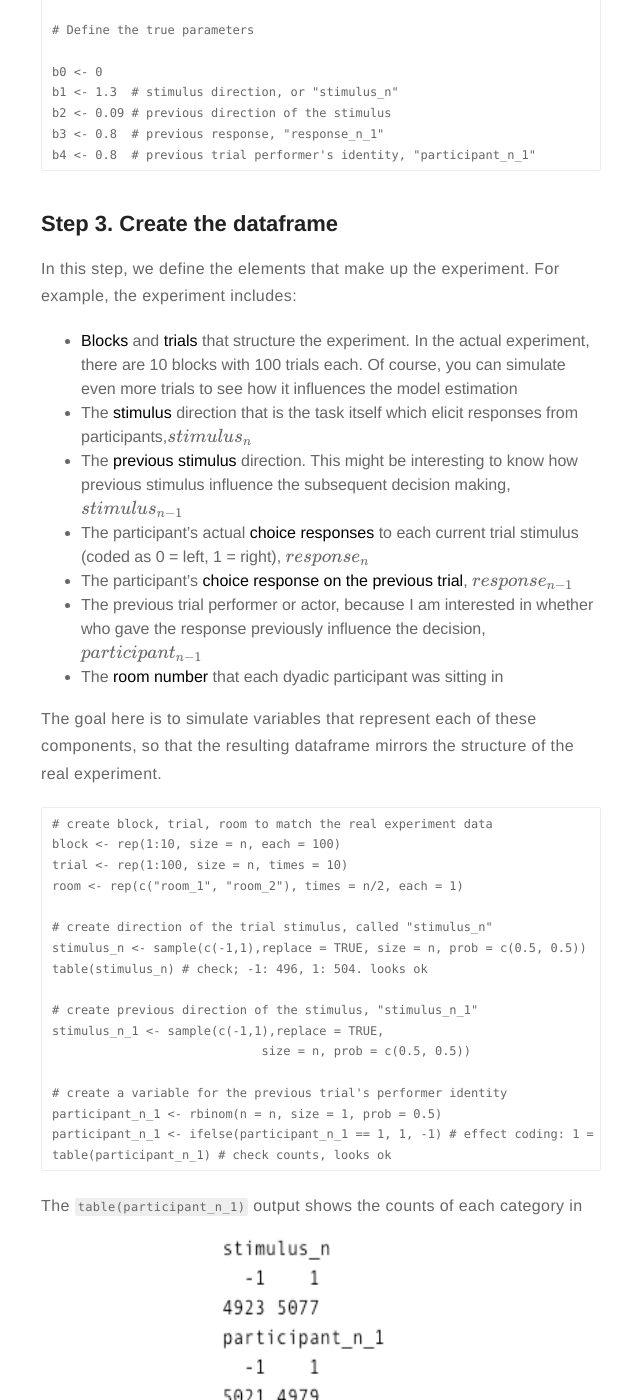
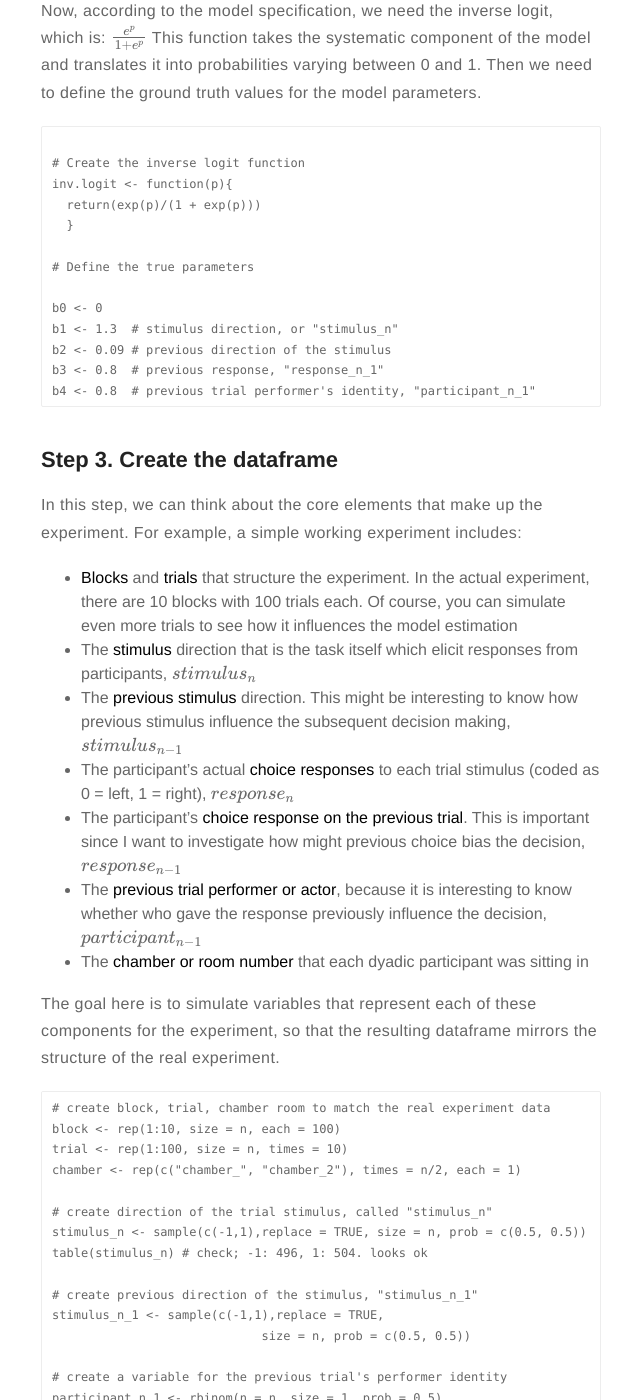
Before and after one commit to annhuangresearch/annhuangresearch.github.io, a Jekyll site: the page built from _posts/2022-12-13-GLM-simulation.md, in a window 1280 px wide and 1400 px high, scrolled down 5341 px. Shown: the whole window, without its empty margins (319-959 px from the left). Built offline with Jekyll 4.4.1, drawn with Linux system fonts in a browser that asks for light colours; comment, search, counter and statistics services are not loaded; some of the changed text lies outside the part shown.

Commit message:
revised the post

````diff
--- a/_posts/2022-12-13-GLM-simulation.md
+++ b/_posts/2022-12-13-GLM-simulation.md
@@ -81,15 +81,20 @@
 
 ## Step 1. Specify the model
 
-- First, we specify the regression model:
+- **First, we specify the regression model**:
+
   $$
   Pr(Y=1) = \text{logit}^{-1}(\beta_{0} + \beta_{1}X)
   $$
-- More specifically, we can write out the variables that predict the observed choice response e.g., the stimulus direction, the previous stimulus direction, etc:
-  $$
-  Pr(\text{Response} = 1) = \text{logit}^{-1}\big(\beta_{0} + \beta_{1}\cdot\text{Direction} + \beta_{2}\cdot\text{PrevDirection}\big)
-  $$
+
+- More specifically, we can write out the variables that predict the observed choice response e.g., the stimulus direction, the previous stimulus direction, so on:
+
+  $$ Pr(\text{Response} = 1) = \text{logit}^{-1}\Big(\beta_{0} + \beta_{1}\cdot\text{stimulus direction}$$
+
+  $$+ \beta_{2}\cdot\text{previous stimulus direction}\Big)$$
+
 - For logistic regression modeling estimation, the dependent variable is the participants’ response choices, which were bounded between 0 and 1, reflecting the probability of selecting rightward, rising from 0 (left) to 1 (right):
+
   $$
   \text{Response} =
   \begin{cases}
@@ -140,23 +146,23 @@
 
 ## Step 3. Create the dataframe
 
-In this step, we define the elements that make up the experiment. For example, the experiment includes:
+In this step, we can think about the core elements that make up the experiment. For example, a simple working experiment includes:
 
 - **Blocks** and **trials** that structure the experiment. In the actual experiment, there are 10 blocks with 100 trials each. Of course, you can simulate even more trials to see how it influences the model estimation
-- The **stimulus** direction that is the task itself which elicit responses from participants,$$stimulus_{n}$$
+- The **stimulus** direction that is the task itself which elicit responses from participants, $$stimulus_{n}$$
 - The **previous stimulus** direction. This might be interesting to know how previous stimulus influence the subsequent decision making, $$stimulus_{n-1}$$
-- The participant's actual **choice responses** to each current trial stimulus (coded as 0 = left, 1 = right), $$response_{n}$$
-- The participant's **choice response on the previous trial**, $$response_{n-1}$$
-- The previous trial performer or actor, because I am interested in whether who gave the response previously influence the decision, $$participant_{n-1}$$
-- The **room number** that each dyadic participant was sitting in
+- The participant's actual **choice responses** to each trial stimulus (coded as 0 = left, 1 = right), $$response_{n}$$
+- The participant's **choice response on the previous trial**. This is important since I want to investigate how might previous choice bias the decision, $$response_{n-1}$$
+- The **previous trial performer or actor**, because it is interesting to know whether who gave the response previously influence the decision, $$participant_{n-1}$$
+- The **chamber or room number** that each dyadic participant was sitting in
 
-The goal here is to simulate variables that represent each of these components, so that the resulting dataframe mirrors the structure of the real experiment.
+The goal here is to simulate variables that represent each of these components for the experiment, so that the resulting dataframe mirrors the structure of the real experiment.
 
 ```{r}
-# create block, trial, room to match the real experiment data
+# create block, trial, chamber room to match the real experiment data
 block <- rep(1:10, size = n, each = 100)
 trial <- rep(1:100, size = n, times = 10)
-room <- rep(c("room_1", "room_2"), times = n/2, each = 1)
+chamber <- rep(c("chamber_", "chamber_2"), times = n/2, each = 1)
 
 # create direction of the trial stimulus, called "stimulus_n"
 stimulus_n <- sample(c(-1,1),replace = TRUE, size = n, prob = c(0.5, 0.5))
@@ -173,7 +179,8 @@
 ```
 
 The ```table(participant_n_1)``` output shows the counts of each category in our simulated dataset:
-<img src="/assets/images/sim_step3.jpg" alt="alternate text" width="200" height="200">
+
+<img src="/assets/images/sim_step3.jpg" alt="alternate text" width="210" height="100">
 
 This shows that the task stimulus direction is balanced, rouhgly half is left and half is right. Similarly for the previous trial actor, about half performed by the participant oneself and half performed by the partner.
 
@@ -190,7 +197,7 @@
 ```
 
 The ```table(response)``` output shows the counts of each category of response:
-<img src="/assets/images/sim_step4.jpg" alt="alternate text" width="200" height="250">
+<img src="/assets/images/sim_step4.jpg" alt="alternate text" width="200" height="150">
 
 This demonstrates that the responses are roughly balanced, as expected for a random initialization.
 
@@ -209,7 +216,7 @@
 ```
 
 The ```head(sim_df)``` gives a preview of the first few rows of our simulated dataset:
-<img src="/assets/images/sim_step4-1.jpg" alt="alternate text" width="200" height="150">
+<img src="/assets/images/sim_step4-1.jpg" alt="alternate text" width="530" height="150">
 
 Each row represents a trial, with columns for block, trial number, chamber, stimulus direction, previous stimulus, participant identity, previous response, and the current response.
 
@@ -227,7 +234,7 @@
 outcome <- inv.logit(xbs_all) # predicted probability of responding "right"
 head(outcome)
 ```
-<img src="/assets/images/sim_step5.jpg" alt="alternate text" width="200" height="150">
+<img src="/assets/images/sim_step5.jpg" alt="alternate text" width="50" height="300">
 
 ## Step 6 Sample from the outcome
 
@@ -257,7 +264,7 @@
 table(response, useNA = "always")
 ```
 The output from the series of checking
-<img src="/assets/images/sim_step5.jpg" alt="alternate text" width="200" height="150">
+<img src="/assets/images/sim_step6.jpg" alt="alternate text" width="200" height="150">
 
 ## Step 7 Update the dataset
 
@@ -288,13 +295,21 @@
 ```{r}
 #response_n_1 <- sim_df$response_n_1
 
+# the model with previous response
+
 mod <- glm(response ~ stimulus_n + response_n_1,
                 data = sim_df, family = "binomial")
 summary(mod)
-#r2_tjur(mod)
+r2_tjur(mod)
+
+# the model with previous response and previous actor
+mod_2 <- glm(response ~ stimulus_n + response_n_1 + participant_n_1,
+                data = sim_df, family = "binomial")
+summary(mod_2)
+r2_tjur(mod_2)
 ```
 
-The output from the model fitting shows
+The output from the first model fitting shows
 <img src="/assets/images/sim_step8.jpg" alt="alternate text" width="200" height="150">
 
 Recall the betas we set in the beginning:
@@ -306,8 +321,14 @@
 b3 <- 0.8  # previous response, "response_n_1"
 b4 <- 0.8  # previous trial performer's identity, "participant_n_1"
 ```
-The estimated coefficient for ```stimulus_n``` is ~0.997. Compared to the 1.3, it's slightly smaller but it captures the strong positive influence of the stimulus on responses.
+- The estimated coefficient for ```stimulus_n``` is ~0.997. Compared to the 1.3, it's slightly smaller but it captures the strong positive influence of the stimulus on responses.
+- The estimated coefficient for ```response_n_1``` is ~0.042, which is a bit off compared to 0.8. This discrepancy occurs because we only included two predictors in the model. This could shrink the apparent effect of ```response_n_1```.
+- The intercept is near zero, consistent with what we set in the beginning
 
-The estimated coefficient for ```response_n_1``` is ~0.042, which is a bit off compared to 0.8. This discrepancy sometimes occur because we only included two predictors in the model so the effects of the other predictors (participant_n_1 and stimulus_n-1) are not controlled for. This could shrink the apparent effect of ```response_n_1```.
+The output from the second model fitting shows
+<img src="/assets/images/sim_step8-1.jpg" alt="alternate text" width="200" height="150">
 
-The intercept is near zero, consistent with b0 = 0.
+- The estimated coefficient for ```stimulus_n``` is now ~1.10, slightly closer to the true value of 1.3 compared to the previous model.
+- The estimated coefficient for ```response_n_1``` remains small ~0.041, still below its true effect of 0.8.
+- The estimated coefficient for ```participant_n_1``` is ~0.70, closer to the true value of 0.8. Including this predictor allows the model to account for variability between participants, which was previously absorbed by other coefficients.
+- Tjur’s R² increased from ~0.21 to ~0.28, indicating the model now explains more of the variability in responses
````
Also changed, not shown: other parts of _posts/2022-12-13-GLM-simulation.md (+2 -1 lines), assets/images/sim_step8-1.jpg (added).
